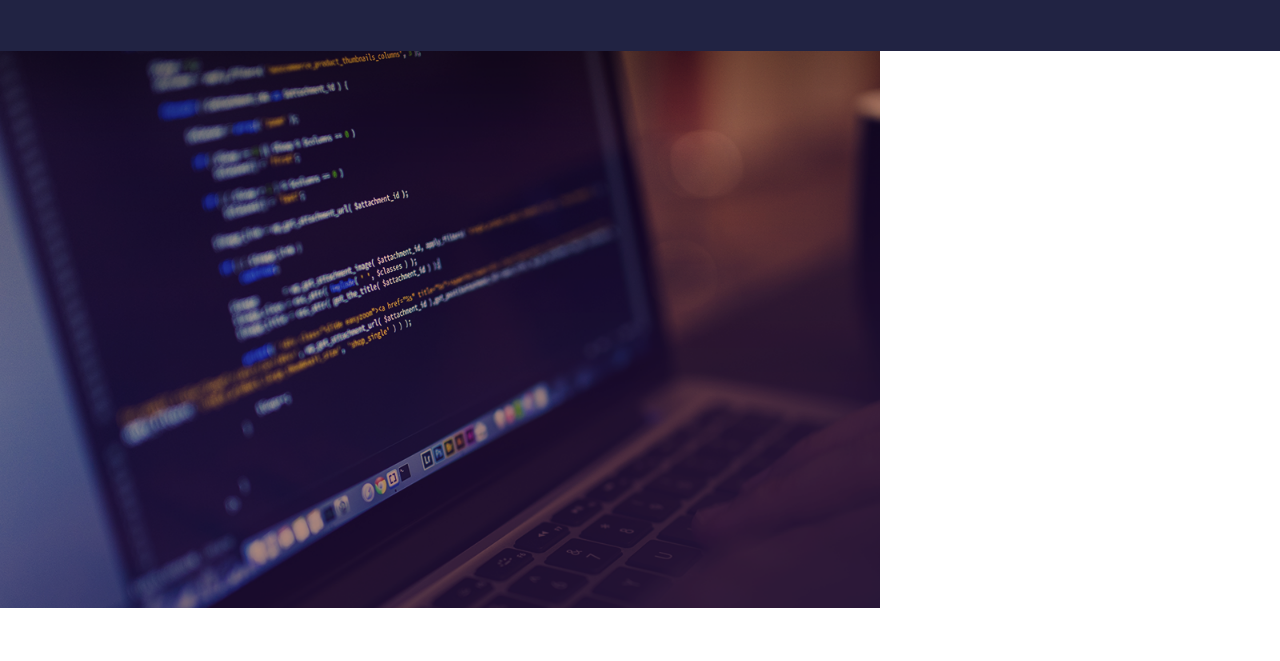
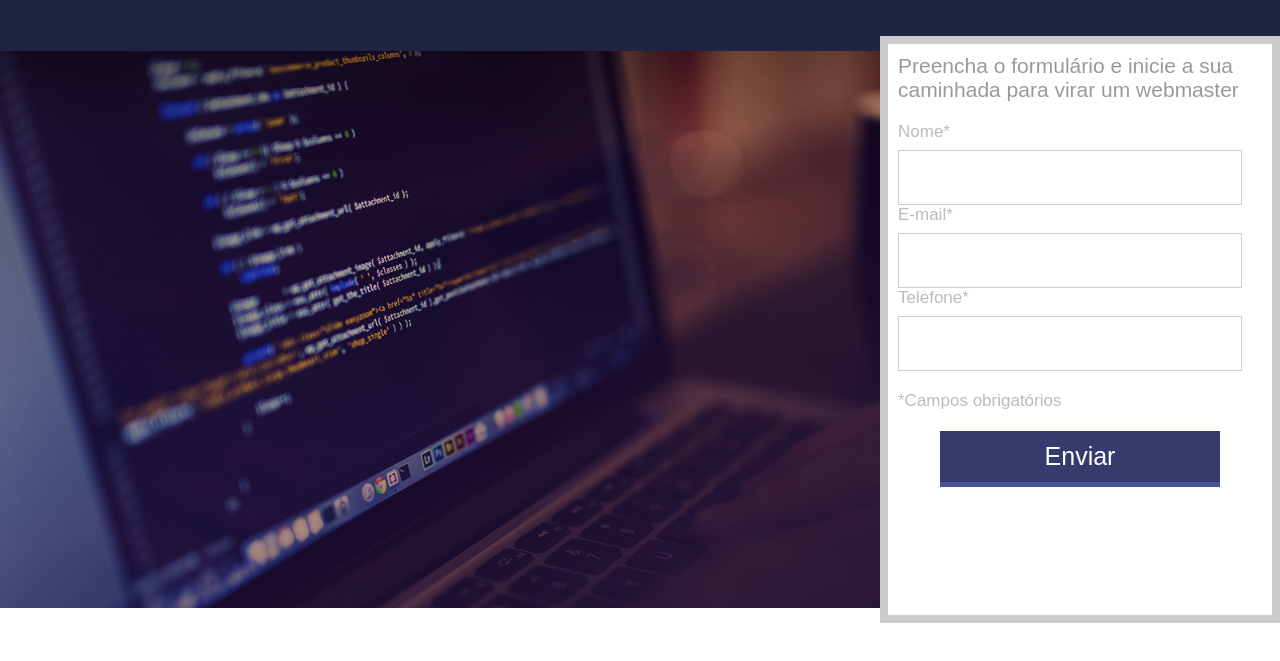
Before and after one commit to luiz-gui04/curso-web-master-projeto-1, a plain HTML site: page index.html in a window 1280 px wide. Shown: the part 39-700 px from the top of the page. Drawn offline with Linux system fonts and the light colour scheme.

Commit message:
fazendo o formulario

```diff
--- a/css/style.css
+++ b/css/style.css
@@ -2,10 +2,12 @@
   margin: 0;
   padding: 0;
   box-sizing: border-box;
+  font-family: Arial, Helvetica, sans-serif;
 }
 html body {
   height: 100%;
 }
+
 .center {
   width: 1280px;
   margin: 0 auto;
@@ -31,8 +33,65 @@ html body {
 }
 
 .form {
+  padding: 10px;
   width: 400px;
-  height: 100%;
+  height: calc(100% + 30px);
   float: right;
+  position: relative;
+  top: -15px;
+  border: 8px solid #ccc;
   background-color: white;
 }
+
+.form h2 {
+  font-weight: normal;
+  color: #999999;
+  font-size: 21px;
+}
+
+.input-container {
+  margin-top: 20px;
+}
+.input-container span {
+  display: inline-block;
+  width: 100%;
+  color: #bbbbbb;
+  font-size: 17px;
+}
+
+.form p {
+  margin: 20px 0;
+  display: inline-block;
+  width: 100%;
+  color: #bbbbbb;
+  font-size: 17px;
+}
+
+.input-container input[type="text"] {
+  margin-top: 8px;
+  width: 344px;
+  height: 55px;
+  border: 1px solid #ccc;
+}
+
+.form .input-submit-container {
+  text-align: center;
+}
+
+.form input[type="submit"] {
+  border-bottom: 5px solid #4a5097;
+  border-right: 0;
+  border-left: 0;
+  border-top: 0;
+  cursor: pointer;
+  color: white;
+  font-size: 25px;
+  width: 280px;
+  height: 56px;
+  display: inline-block;
+  background-color: #363a6d;
+}
+
+.form input[type="submit"]:hover {
+  background-color: #323665;
+}
--- a/index.html
+++ b/index.html
@@ -16,7 +16,21 @@
   <div class="container-banner">
     <div class="center">
       <div class="form">
+        <h2>Preencha o formulário e inicie a sua caminhada para virar um webmaster</h2>
         <form action="">
+          <div class="input-container">
+            <span>Nome*</span>
+            <input type="text" name="nome" required>
+            <span>E-mail*</span>
+            <input type="text" name="email" required>
+            <span>Telefone*</span>
+            <input type="text" name="nome" required>
+          </div>
+          <p class="Warning">*Campos obrigatórios</p>
+
+          <div class="input-submit-container">
+            <input type="submit" name="acao" value="Enviar">
+          </div>
 
         </form>
       </div>
```
